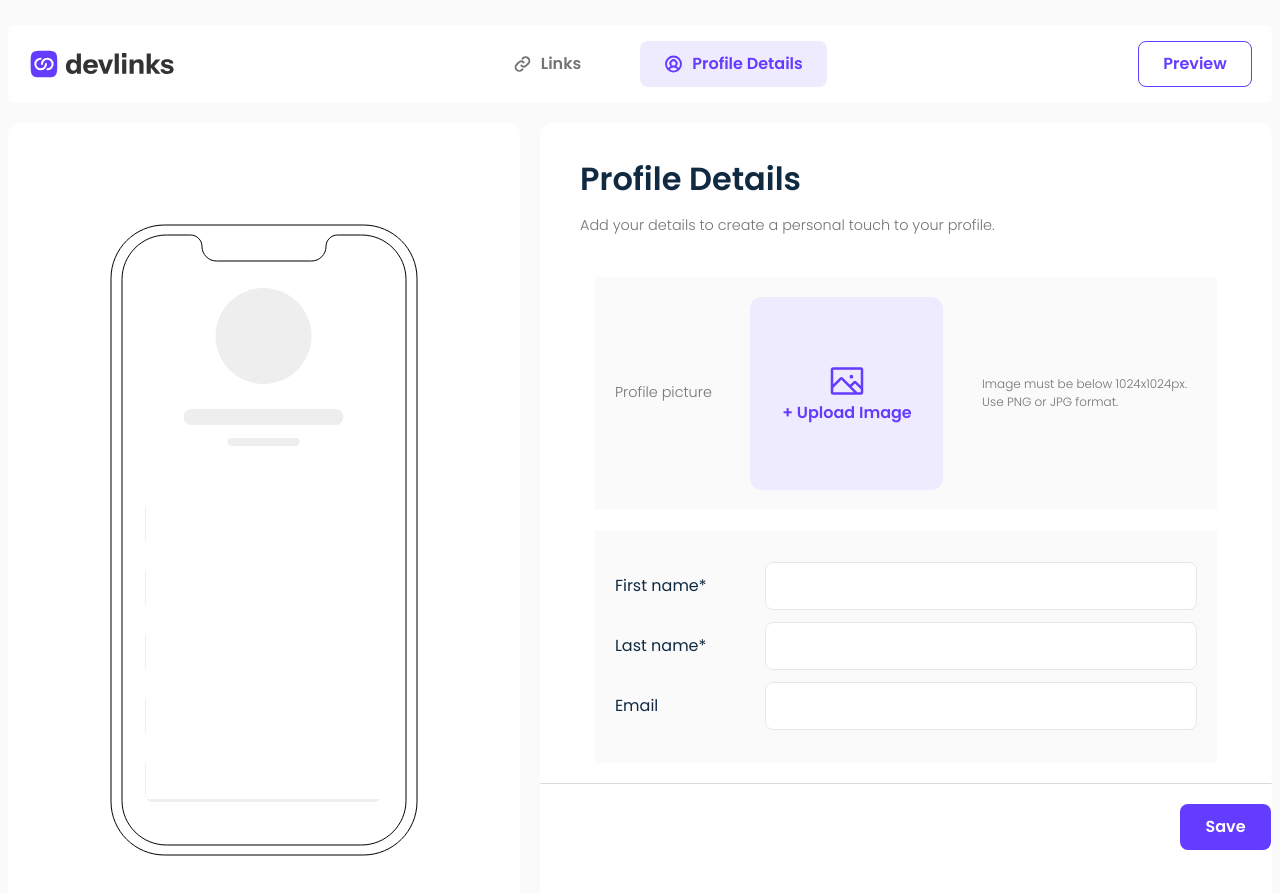
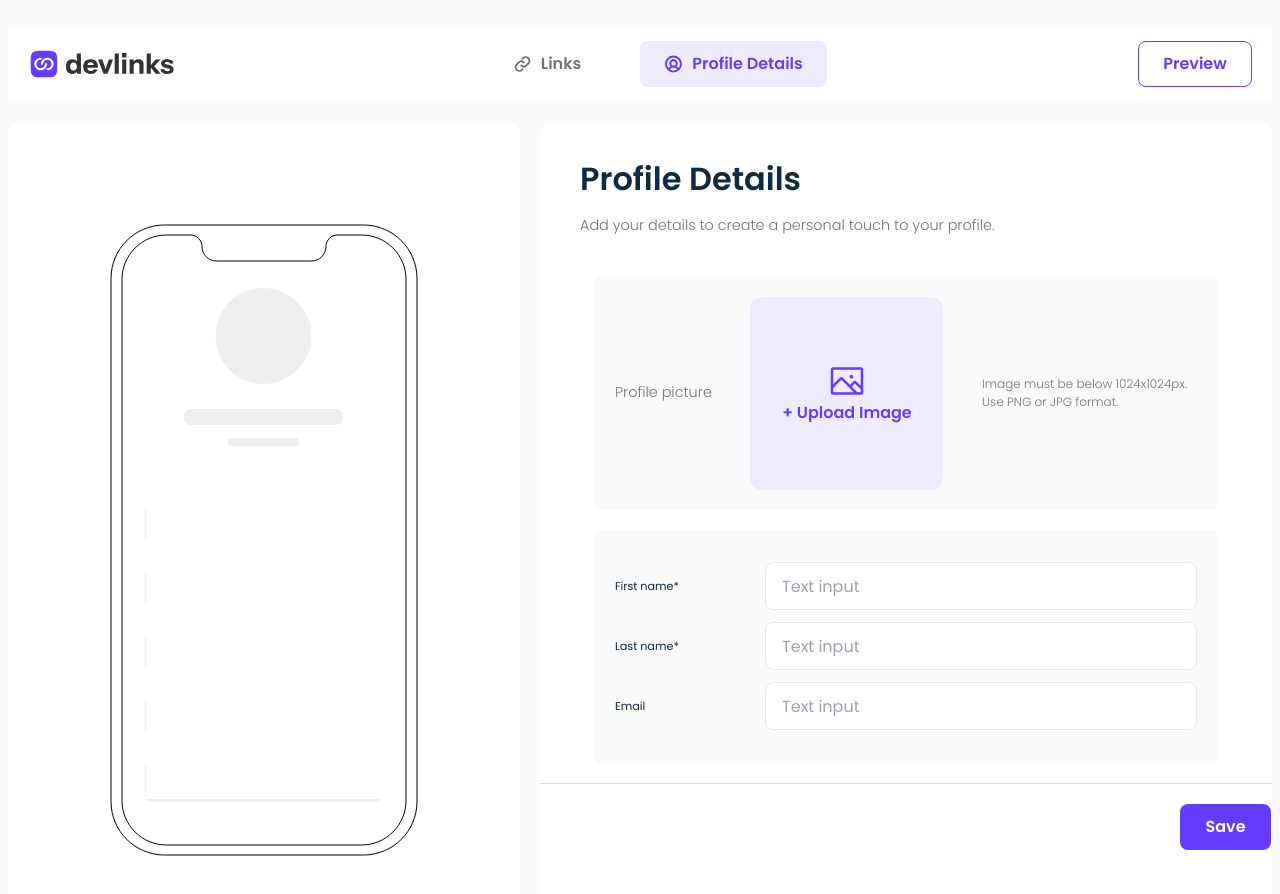
Before and after one commit to sandro21-glitch/link-sharing-app, a React (Vite) app: page /account in a window 1280 px wide. Both pictures are taken after a click on the item "Profile Details". Shown: the top 894 px of the page. Built offline with nearby package versions, Linux system fonts and the light colour scheme.

Commit message:
update BasicDetails.tsx

```diff
--- a/src/features/account/profilePage/profileDetails/BasicDetails.tsx
+++ b/src/features/account/profilePage/profileDetails/BasicDetails.tsx
@@ -1,28 +1,43 @@
 const BasicDetails = () => {
   return (
     <section className="mb-5 px-5 flex flex-col justify-center gap-[12px] items-center mx-auto bg-[#fafafa] w-[85%] h-[233px]">
-      <div className="w-full flex justify-between items-center">
-        <label htmlFor="name" className="text-[1rem]">
+      <div className="w-full flex flex-col lg:flex-row items-start justify-between lg:items-center">
+        <label htmlFor="name" className="text-[.7rem]">
           First name*
         </label>
         <div className="w-[432px]">
-          <input id="name" type="text" className="w-full h-[48px] border rounded-lg outline-none focus:border-strongPurple transition-all ease-in duration-150 px-4" />
+          <input
+            id="name"
+            type="text"
+            placeholder="Text input"
+            className="w-full h-[48px] border rounded-lg outline-none focus:border-strongPurple transition-all ease-in duration-150 px-4"
+          />
         </div>
       </div>
-      <div className="w-full  flex justify-between items-center">
-        <label htmlFor="lastName" className="text-[1rem]">
-        Last name*
+      <div className="w-full flex flex-col lg:flex-row items-start justify-between lg:items-center">
+        <label htmlFor="lastName" className="text-[.7rem]">
+          Last name*
         </label>
         <div className="w-[432px]">
-          <input id="lastName" type="text" className="w-full h-[48px] border rounded-lg outline-none focus:border-strongPurple transition-all ease-in duration-150 px-4" />
+          <input
+            id="lastName"
+            type="text"
+            placeholder="Text input"
+            className="w-full h-[48px] border rounded-lg outline-none focus:border-strongPurple transition-all ease-in duration-150 px-4"
+          />
         </div>
       </div>
-      <div className="w-full  flex justify-between items-center">
-        <label htmlFor="email" className="text-[1rem]">
-        Email
+      <div className="w-full flex flex-col lg:flex-row items-start justify-between lg:items-center">
+        <label htmlFor="email" className="text-[.7rem]">
+          Email
         </label>
         <div className="w-[432px]">
-          <input id="email" type="email" className="w-full h-[48px] border rounded-lg outline-none focus:border-strongPurple transition-all ease-in duration-150 px-4" />
+          <input
+            id="email"
+            type="email"
+            placeholder="Text input"
+            className="w-full h-[48px] border rounded-lg outline-none focus:border-strongPurple transition-all ease-in duration-150 px-4"
+          />
         </div>
       </div>
     </section>
```
